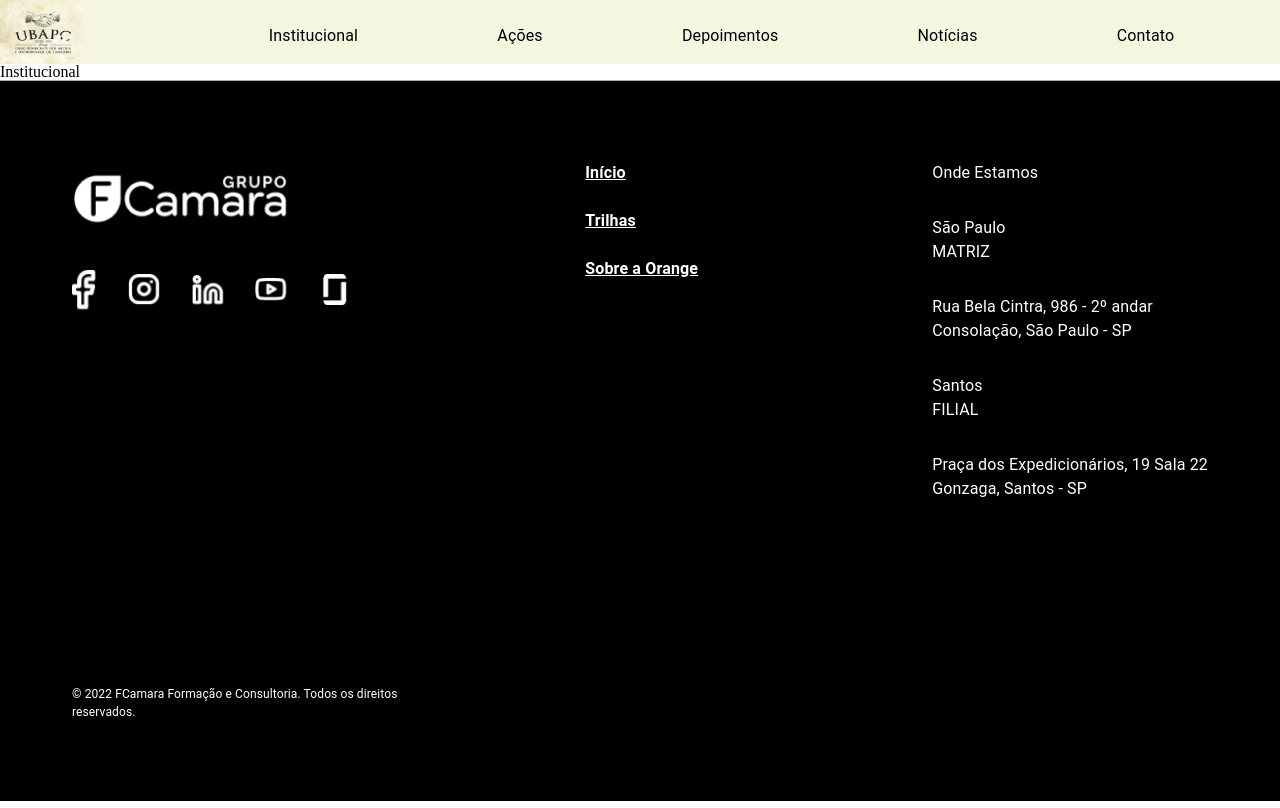
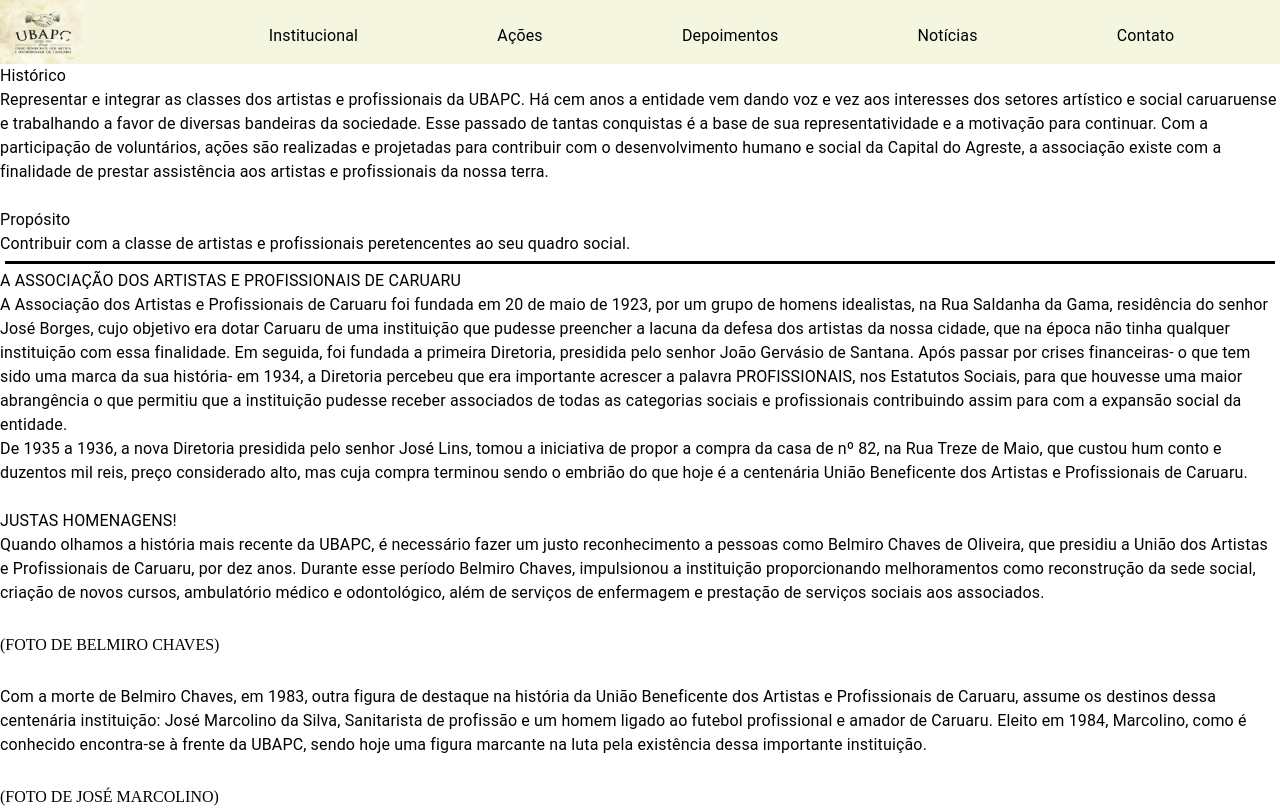
Before and after one commit to VitorAam/UBAPC, a React (Vite) app: page /institucional in a window 1280 px wide. Shown: the top 808 px of the page. Built offline with nearby package versions, Linux system fonts and the light colour scheme.

Commit message:
feat: implementado textos e descrição das funcionalidades

```diff
--- a/src/components/Footer/Footer.jsx
+++ b/src/components/Footer/Footer.jsx
@@ -8,7 +8,7 @@
 
 
     return (
-        <Box bgcolor='black' color='white' sx={{
+        <Box bgcolor='rgba(242, 243, 213, 0.74)' sx={{
             height: `${desktop?'53rem':'35rem'}`,
             borderTop:'1px inset white',
             paddingLeft: `${desktop?'1.5rem':'4.5rem'}`,
@@ -19,73 +19,7 @@
             flexDirection:'column',
             justifyContent:'space-between'
         }}>
-            <Box sx={{
-                display: 'flex',
-                flexWrap:'wrap',
-                justifyContent: 'space-between',
-                flexDirection: `${desktop?'column':'row'}`
-            }}>
-                <Social/>
-                <Box textAlign={desktop?'center':'justify'} minwidth='9.25rem' pr={3} pl={3} pt={desktop?'4rem':'0'} pb={desktop?'3rem':'0'} >
-                    <Link to='/'
-                        style={{ color:'inherit', textAlign:'inherit' }}
-                    >
-                        <Typography sx={{fontWeight:'600'}}>Início</Typography>
-                    </Link>
-                    <HashLink smooth to='/#section-trilhas'
-                        style={{ color:'inherit', textAlign:'inherit' }}
-                    >
-                        <Typography mt={3} sx={{fontWeight:'600'}}>Trilhas</Typography>
-                    </HashLink>
-                    <a target="_blank" href="https://digital.fcamara.com.br/orangejuice#rd-section-joq3m2lv"
-                        style={{  color:'inherit', textAlign:'inherit' }}
-                    >
-                        <Typography mt={3} sx={{fontWeight:'600'}}>Sobre a Orange</Typography>
-                    </a>
-                </Box>
-
-                <Box height='21.25rem' textAlign={desktop?'center':'justify'} sx={{
-                    display:'flex',
-                    flexDirection:'column',
-                    justifyContent:'space-between',
-                    paddingBottom:'4rem'
-                }}>
-                    <Box >
-                        <Typography sx={{fontWeight:'400'}}>Onde Estamos</Typography>
-                    </Box>
-                    <Box >
-                        <Typography sx={{fontWeight:'400'}}>São Paulo</Typography>
-                        <Typography sx={{fontWeight:'400'}}>MATRIZ</Typography>
-                    </Box>
-                    <Box >
-                        <Typography sx={{fontWeight:'400'}}>Rua Bela Cintra, 986 - 2º andar</Typography>
-                        <Typography sx={{fontWeight:'400'}}>Consolação, São Paulo - SP</Typography>
-                    </Box>
-                    <Box >
-                        <Typography sx={{fontWeight:'400'}}>Santos</Typography>
-                        <Typography sx={{fontWeight:'400'}}>FILIAL</Typography>
-                    </Box>
-                    <Box >
-                        <Typography sx={{fontWeight:'400'}}>Praça dos Expedicionários, 19 Sala 22</Typography>
-                        <Typography sx={{fontWeight:'400'}}>Gonzaga, Santos - SP</Typography>
-                    </Box>
-                </Box>
-            </Box>
-            <Box >
-                <Divider sx={{
-                        margin:'auto',
-                        bgcolor: 'white',
-                        display: `${desktop?'':'none'}`
-                }}/>
-                <Typography fontWeight='400' fontSize='0.75rem'
-                sx={{
-                    maxWidth: '21.375rem',
-                    marginTop:'1.625rem'
-                }}>
-                    &copy; 2022 FCamara Formação e Consultoria.
-                    Todos os direitos reservados.
-                </Typography>
-            </Box>
+            <Typography>Aqui é o footer. Deve aparecer a localização e seu ponto no google maps, além de informações que também aparecem em "Contato"</Typography>
         </Box>
     )
 }
--- a/src/pages/Acoes.jsx
+++ b/src/pages/Acoes.jsx
@@ -1,5 +1,8 @@
+import { Typography } from "@mui/material";
 import { Box } from "@mui/system";
 
 export const Acoes = () => {
-  return <Box>Ações</Box>;
+  return <Box>
+    <Typography>Página de ações, deve mostrar as ações que estão ocorrendo e que irão ocorrer. (estilo blog)</Typography>
+  </Box>;
 };
--- a/src/pages/Contato.jsx
+++ b/src/pages/Contato.jsx
@@ -1,5 +1,8 @@
+import { Typography } from "@mui/material";
 import { Box } from "@mui/system";
 
 export const Contato = () => {
-  return <Box>Contato</Box>;
+  return <Box>
+    <Typography>Página de informações sobre localização, redes sociais, contatos por telefone/celular e acesso aos colaboradores</Typography>
+  </Box>;
 };
--- a/src/pages/Depoimentos.jsx
+++ b/src/pages/Depoimentos.jsx
@@ -1,5 +1,8 @@
+import { Typography } from "@mui/material";
 import { Box } from "@mui/system";
 
 export const Depoimentos = () => {
-  return <Box>Depoimentos</Box>;
+  return <Box>
+    <Typography>Aqui vai ser guardado um banco de dados com os depoimentos relacionados à união.</Typography>
+  </Box>;
 };
--- a/src/pages/Home.jsx
+++ b/src/pages/Home.jsx
@@ -1,5 +1,10 @@
+import { Typography } from "@mui/material";
 import { Box } from "@mui/system";
 
 export const Home = () => {
-  return <Box>Teste</Box>;
+  return <Box>
+    <Typography>
+      Aqui deve aparecer o seguinte texto: Bem-vindo ao Centenário da UBAPC! Comemorar 100 anos de idade é para poucos. No caso da nossa querida União de Caruaru, felizmente é para muitos. Temos muito orgulho de poder celebrar e igual cuidado para lembrar que o Centenário da UBAPC só é possível graças ao empenho, determinação e perseverança de inúmeros nomes que dedicaram boa parte de suas vidas para o êxito desta instituição. Os fundadores, ex-presidentes, diretores e uma infinita gama de colaboradores é o que nos dão hoje a oportunidade de comemorar com você esta grande façanha. De 1923, quando a UBAPC foi fundada, até este 2023 - ano do Centenário - Caruaru mudou muito. A UBAPC sempre esteve presente, atuando com protagonismo: incorporou diversas bandeiras de interesse público, participou de lutas importantes dos artistas e profissionais e honrou o compromisso de dar voz ao setor social da capital do Agreste. Por isso, ao completar 100 anos, a UBAPC faz questão de ir além das comemorações. Reunimos uma grande e talentosa equipe multidisciplinar na Comissão do Centenário para deixar um presente da Associação para Caruaru e seus habitantes. São diversas ações comemorativas, muitas delas documentos e registros históricos que vão ficar de presente para a nossa cidade. Acreditamos que isso seja uma obrigação de quem gosta, zela e vive a cidade. Confira as ações e participe! É da UBAPC, para Caruaru e para todos. <br/> <br/>José Marcolino da Silva<br/>Diretor-Presidente
+    </Typography>
+  </Box>;
 };
--- a/src/pages/Institucional.jsx
+++ b/src/pages/Institucional.jsx
@@ -1,5 +1,90 @@
+import { Divider, Typography } from "@mui/material";
 import { Box } from "@mui/system";
 
 export const Institucional = () => {
-  return <Box>Institucional</Box>;
+  return (
+    <Box>
+      <Typography>
+        Histórico <br />
+        Representar e integrar as classes dos artistas e profissionais da UBAPC.
+        Há cem anos a entidade vem dando voz e vez aos interesses dos setores
+        artístico e social caruaruense e trabalhando a favor de diversas
+        bandeiras da sociedade. Esse passado de tantas conquistas é a base de
+        sua representatividade e a motivação para continuar. Com a participação
+        de voluntários, ações são realizadas e projetadas para contribuir com o
+        desenvolvimento humano e social da Capital do Agreste, a associação
+        existe com a finalidade de prestar assistência aos artistas e
+        profissionais da nossa terra. <br /> <br /> Propósito <br /> Contribuir
+        com a classe de artistas e profissionais peretencentes ao seu quadro
+        social.{" "}
+      </Typography>
+      <Divider
+        sx={{
+          color: "black",
+          backgroundColor: "black",
+          height: "2px",
+          margin: "5px",
+        }}
+      />
+      <Typography>
+        A ASSOCIAÇÃO DOS ARTISTAS E PROFISSIONAIS DE CARUARU <br /> A Associação
+        dos Artistas e Profissionais de Caruaru foi fundada em 20 de maio de
+        1923, por um grupo de homens idealistas, na Rua Saldanha da Gama,
+        residência do senhor José Borges, cujo objetivo era dotar Caruaru de uma
+        instituição que pudesse preencher a lacuna da defesa dos artistas da
+        nossa cidade, que na época não tinha qualquer instituição com essa
+        finalidade. Em seguida, foi fundada a primeira Diretoria, presidida pelo
+        senhor João Gervásio de Santana. Após passar por crises financeiras- o
+        que tem sido uma marca da sua história- em 1934, a Diretoria percebeu
+        que era importante acrescer a palavra PROFISSIONAIS, nos Estatutos
+        Sociais, para que houvesse uma maior abrangência o que permitiu que a
+        instituição pudesse receber associados de todas as categorias sociais e
+        profissionais contribuindo assim para com a expansão social da entidade.{" "}
+        <br /> De 1935 a 1936, a nova Diretoria presidida pelo senhor José Lins,
+        tomou a iniciativa de propor a compra da casa de nº 82, na Rua Treze de
+        Maio, que custou hum conto e duzentos mil reis, preço considerado alto,
+        mas cuja compra terminou sendo o embrião do que hoje é a centenária
+        União Beneficente dos Artistas e Profissionais de Caruaru. <br /> <br />{" "}
+        JUSTAS HOMENAGENS! <br /> Quando olhamos a história mais recente da
+        UBAPC, é necessário fazer um justo reconhecimento a pessoas como Belmiro
+        Chaves de Oliveira, que presidiu a União dos Artistas e Profissionais de
+        Caruaru, por dez anos. Durante esse período Belmiro Chaves, impulsionou
+        a instituição proporcionando melhoramentos como reconstrução da sede
+        social, criação de novos cursos, ambulatório médico e odontológico, além
+        de serviços de enfermagem e prestação de serviços sociais aos
+        associados.
+      </Typography>
+      <Box
+        sx={{
+          margin: "2rem 0",
+        }}
+      >
+        (FOTO DE BELMIRO CHAVES)
+      </Box>
+      <Typography>
+        Com a morte de Belmiro Chaves, em 1983, outra figura de destaque na
+        história da União Beneficente dos Artistas e Profissionais de Caruaru,
+        assume os destinos dessa centenária instituição: José Marcolino da
+        Silva, Sanitarista de profissão e um homem ligado ao futebol
+        profissional e amador de Caruaru. Eleito em 1984, Marcolino, como é
+        conhecido encontra-se à frente da UBAPC, sendo hoje uma figura marcante
+        na luta pela existência dessa importante instituição.
+      </Typography>
+      <Box
+        sx={{
+          margin: "2rem 0",
+        }}
+      >
+        (FOTO DE JOSÉ MARCOLINO)
+      </Box>
+      <Typography>
+        A UBAPC é considerada de utilidades pública federal, estadual e
+        municipal. Como sabemos, entidade de utilidade pública é uma organização
+        (associação ou fundação) orientada para fins de interesse geral e que
+        presta serviços, sem fins lucrativos, à sociedade. Tão importante
+        reconhecimento sintetiza a importância dessa instituição para a cidade
+        de Caruaru.
+      </Typography>
+    </Box>
+  );
 };
--- a/src/pages/Noticias.jsx
+++ b/src/pages/Noticias.jsx
@@ -1,5 +1,8 @@
+import { Typography } from "@mui/material";
 import { Box } from "@mui/system";
 
 export const Noticias = () => {
-  return <Box>Noticias</Box>;
+  return <Box>
+    <Typography>Aqui devem aparecer as notícias relacionadas à instituição, fazendo conexão com o instagram.</Typography>
+  </Box>;
 };
```
